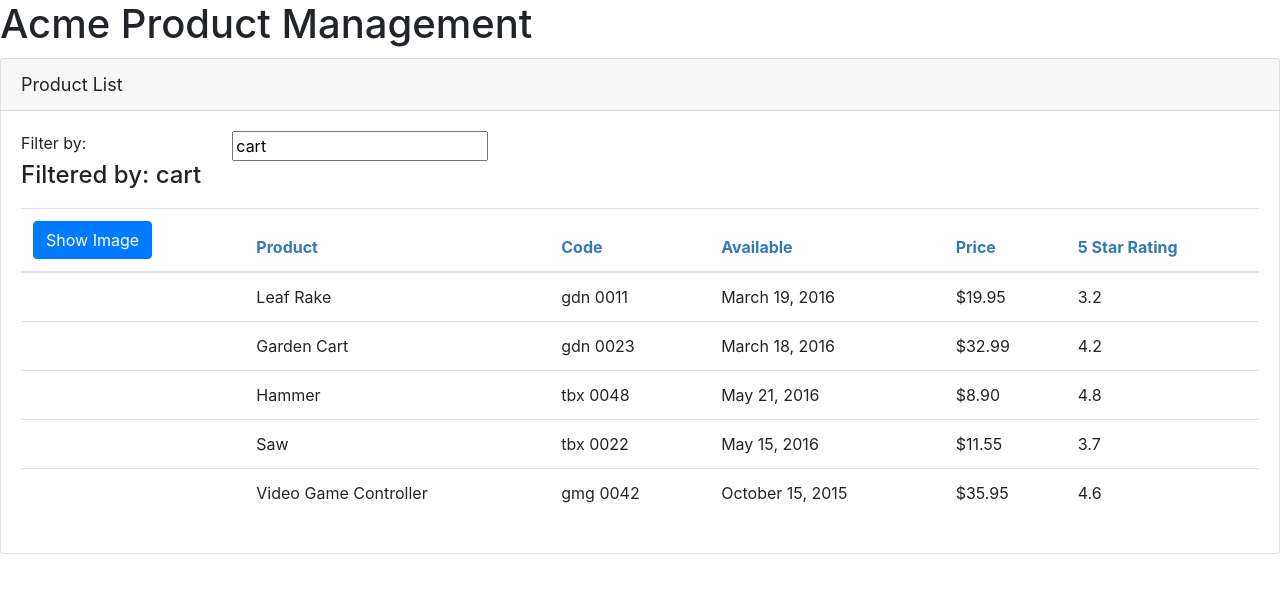
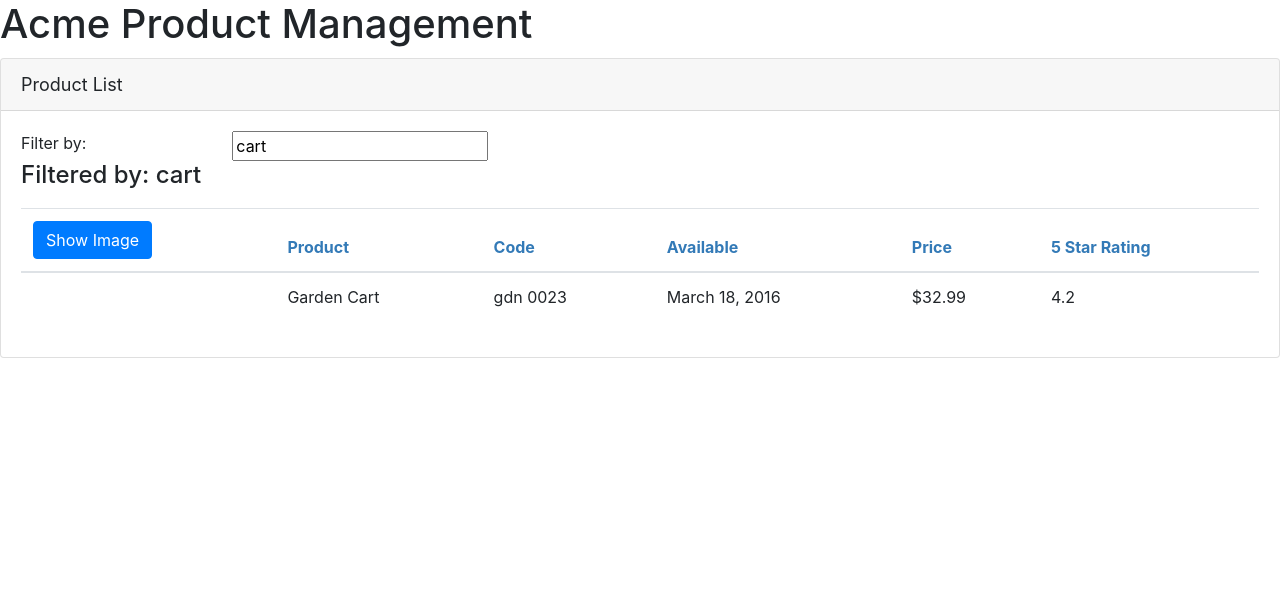
Before and after one commit to Neumand/angular-pluralsight, an Angular app: page / in a window 1280 px wide. Shown: the top 592 px of the page. Built offline with nearby package versions, Linux system fonts and the light colour scheme.

Commit message:
Add filtering to the list of products. Create helper methods in the product-list class component file to help achieve this

```diff
--- a/src/app/products/product-list.component.html
+++ b/src/app/products/product-list.component.html
@@ -6,13 +6,12 @@
     <div class="row">
       <div class="col-md-2">Filter by:</div>
       <div class="col-md-4">
-        <input type="text"
-        [(ngModel)]="listFilter"/>
+        <input type="text" [(ngModel)]="listFilter" />
       </div>
     </div>
     <div class="row">
       <div class="col-md-6">
-        <h4>Filtered by: {{listFilter}}</h4>
+        <h4>Filtered by: {{ listFilter }}</h4>
       </div>
     </div>
     <div class="table-responsive">
@@ -21,7 +20,7 @@
           <tr>
             <th>
               <button class="btn btn-primary" (click)="toggleImage()">
-                {{showImage ? 'Hide' : 'Show'}} Image
+                {{ showImage ? 'Hide' : 'Show' }} Image
               </button>
             </th>
             <th>Product</th>
@@ -32,7 +31,7 @@
           </tr>
         </thead>
         <tbody>
-          <tr *ngFor="let product of products">
+          <tr *ngFor="let product of filteredProducts">
             <td>
               <img
                 *ngIf="showImage"
@@ -43,7 +42,9 @@
               />
             </td>
             <td>{{ product.productName }}</td>
-            <td>{{ product.productCode | lowercase | convertToSpaces: '-' }}</td>
+            <td>
+              {{ product.productCode | lowercase | convertToSpaces: '-' }}
+            </td>
             <td>{{ product.releaseDate }}</td>
             <td>{{ product.price | currency: USD }}</td>
             <td>{{ product.starRating }}</td>
--- a/src/app/products/product-list.component.ts
+++ b/src/app/products/product-list.component.ts
@@ -4,13 +4,25 @@
 @Component({
   selector: 'pm-products',
   templateUrl: './product-list.component.html',
-  styleUrls: ['./product-list.component.css']
+  styleUrls: ['./product-list.component.css'],
 })
 export class ProductListComponent implements OnInit {
   pageTitle: string = 'Product List';
   imageWidth: number = 50;
   imageMargin: number = 2;
-  listFilter: string = 'cart';
+  filteredProducts: IProduct[];
+
+  _listFilter: string;
+  get listFilter(): string {
+    return this._listFilter;
+  }
+  set listFilter(value: string) {
+    this._listFilter = value;
+    this.filteredProducts = this.listFilter
+      ? this.performFilter(this.listFilter)
+      : this.products;
+  }
+
   showImage: boolean = false;
   products: IProduct[] = [
     {
@@ -70,13 +82,26 @@
     },
   ];
 
+  constructor() {
+    this.filteredProducts = this.products;
+    this.listFilter = 'cart';
+  }
+
+  performFilter(filterBy: string): IProduct[] {
+    filterBy = filterBy.toLocaleLowerCase();
+    return this.products.filter(
+      (product: IProduct) =>
+        product.productName.toLocaleLowerCase().indexOf(filterBy) !== -1
+    );
+  }
+
+  toggleImage(): void {
+    this.showImage = !this.showImage;
+  }
+
   ngOnInit(): void {
     //Called after the constructor, initializing input properties, and the first call to ngOnChanges.
     //Add 'implements OnInit' to the class.
     console.log('In OnInit');
   }
-
-  toggleImage(): void {
-    this.showImage = !this.showImage;
-  }
 }
```
